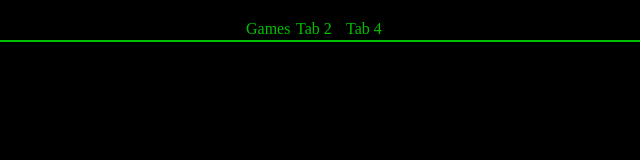
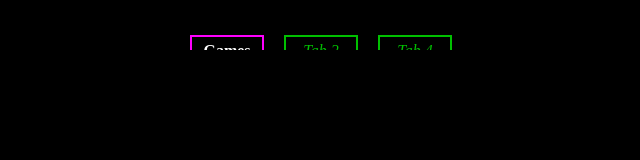
Before and after one commit to Nouser757/Nouser757.github.io, a plain HTML site: page index.html in a window 1280 px wide. Shown: the whole page, without its empty margins (319-959 px from the left). Drawn offline with Linux system fonts and the light colour scheme.

Commit message:
tab system wooo

```diff
--- a/Index.css
+++ b/Index.css
@@ -8,7 +8,8 @@ body {
   color: #00C000;
   border: 2px solid #00C000;
   margin: -10px;
-  padding: 20px;
+  padding-top: 20px;
+  height: 40px;
   display: flex;
   flex-flow: row nowrap;
   justify-content: center;
@@ -26,13 +27,28 @@ body {
   padding: 0px;
 }
 
-.inactivetab { /* please fix the tabs, i want them to have height but that screws with the tab bar border */
-  width: 50px;
-  height: 0px;
+.inactivetab {
+  width: 70px;
+  height: 20px;
+  padding-top: 5px;
+  margin-top: 15px;
+  margin-right: 10px;
+  margin-left: 10px;
+  text-align: center;
+  font-style: italic;
+  border: 2px solid #00C000;
 }
 
 .activetab {
-  width: 50px;
-  height: 0px;
-  background-color: white;
+  width: 70px;
+  height: 20px;
+  padding-top: 5px;
+  margin-top: 15px;
+  margin-right: 10px;
+  margin-left: 10px;
+  text-align: center;
+  background-color: black;
+  font-weight: bold;
+  color: white;
+  border: 2px solid magenta;
 }
--- a/index.html
+++ b/index.html
@@ -9,10 +9,12 @@
     </head>
     <body>
         <div id="tabbar">
-            <div class="activetab">Games</div>
-            <div class="inactivetab">Tab 2</div>
-            <div class="inactivetab">Tab 4</div>
+            <div class="activetab" data-page="games.html">Games</div>
+            <div class="inactivetab" data-page="tab2.html">Tab 2</div>
+            <div class="inactivetab" data-page="tab4.html">Tab 4</div>
         </div>
         <iframe src="games.html" title="content", name="contentframe", id="contentframe"> </iframe>
     </body>
 </html>
+
+<script src="main.js"></script>
--- /dev/null
+++ b/main.js
@@ -0,0 +1,15 @@
+const tabbar = document.getElementById("tabbar");
+const contentframe = document.getElementById("contentframe")
+
+function selectTab(evt) {
+    if (evt.target.className == "activetab") {return} //can't activate a tab that's already active
+    for (const tab of tabbar.children) {
+        tab.className = "inactivetab"; //deactivate all the tabs
+    }
+    evt.target.className = "activetab"; //activate the selected tab
+    contentframe.src = evt.target.dataset.page //change the content to match
+}
+
+for (const tab of tabbar.children) {
+    tab.onclick = selectTab;
+}
```
Also changed, not shown: games.html (+0 -2 lines).
